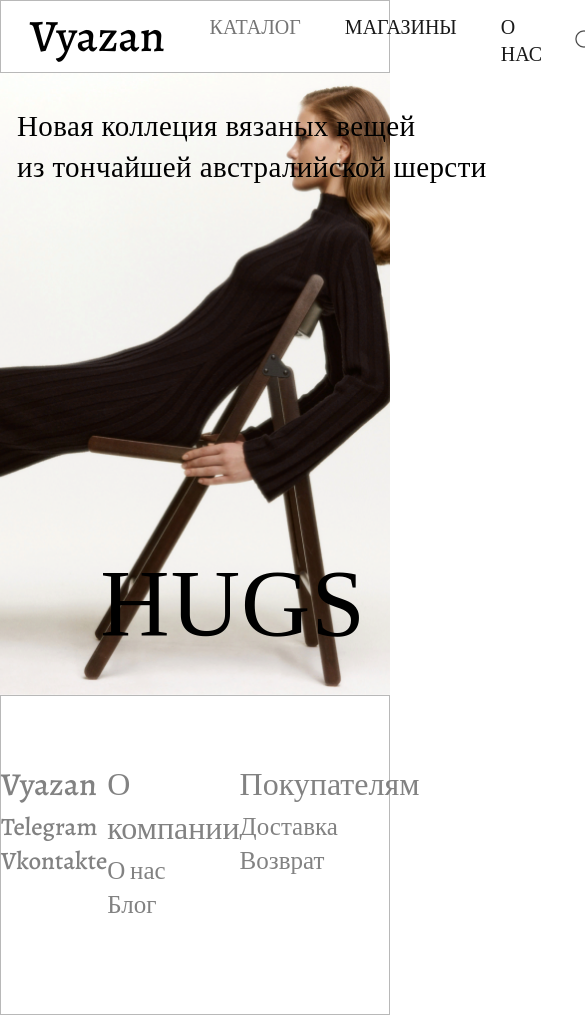
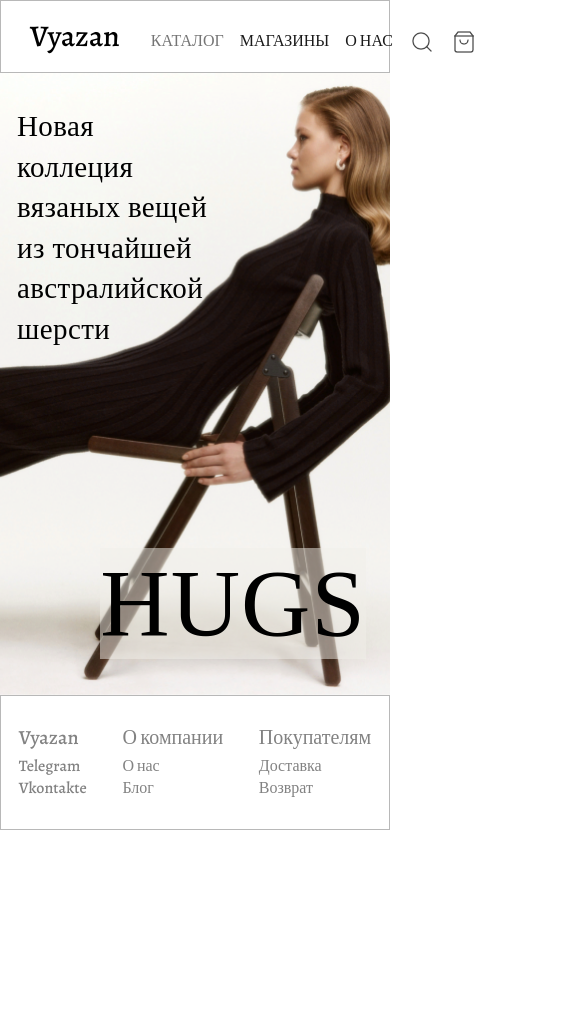
Before and after one commit to t3r3n/vyazan, a plain HTML site: page index.html in a window 390 px wide. Shown: the top 1015 px of the page, 585 px wide, since content can reach past the window. After the commit the page ends 844 px from the top, so only its background shows below. Drawn offline with nearby package versions, Linux system fonts and the light colour scheme; a web font is replaced by a local one.

Commit message:
Add adaptive

```diff
--- a/index.html
+++ b/index.html
@@ -3,7 +3,8 @@
 
 <head>
   <meta charset="utf-8" />
-  <title>Vyazan</title>
+  <link rel="icon" type="image/x-icon" href="favicon.ico">
+  <title>Vyazan: Вязаные вещи из тончайшей австралийской шерсти</title>
   <link rel="preconnect" href="https://fonts.googleapis.com">
   <link rel="preconnect" href="https://fonts.gstatic.com" crossorigin>
   <link
@@ -14,21 +15,21 @@
 
 <body>
   <header>
-    <h1>Vyazan</h1>
+    <div class="logo">Vyazan</div>
     <nav class="mainnav">
       <a href="#" class="mainlink active">Каталог</a>
       <a href="#" class="mainlink">Магазины</a>
       <a href="#" class="mainlink">О нас</a>
     </nav>
     <nav class="topicons">
-      <a href="#" class="topicon"><img src="icons/search.png" alt="Поиск" width="20" height="20"></a>
-      <a href="#" class="topicon"><img src="icons/cart.png" alt="Корзина" width="20" height="22"></a>
+      <button class="topicon"><img src="icons/search.png" alt="Поиск" width="20" height="20"></button>
+      <button class="topicon"><img src="icons/cart.png" alt="Корзина" width="20" height="22"></button>
     </nav>
   </header>
   <article>
-    <section class="hugs">
-      <h2>HUGS</h2>
-      <p>Новая коллеция вязаных вещей из&nbsp;тончайшей австралийской шерсти</p>
+    <section class="presentation">
+      <h1>Новая коллеция вязаных вещей из&nbsp;тончайшей австралийской шерсти</h1>
+      <p>Hugs</p>
     </section>
   </article>
   <footer>
--- a/style.css
+++ b/style.css
@@ -1,23 +1,18 @@
-/*
-font-family: 'Alegreya', serif;
-font-family: 'Alegreya SC', serif;
-*/
-
 body {
     margin: 0;
+    font-family: 'Alegreya', serif;
 }
 
 header {
     display: flex;
     align-items: center;
     border: 1px solid #b8b8b8;
-    height: 73px;
+    min-height: 73px;
     box-sizing: border-box;
 }
 
-h1 {
+div.logo {
     margin: 0 23px 1px 29px;
-    font-family: 'Alegreya', serif;
     font-weight: 500;
     font-size: 45px;
 }
@@ -26,24 +21,28 @@ nav.mainnav {
     flex-grow: 1;
     text-transform: uppercase;
     display: flex;
-    font-family: 'Alegreya', serif;
     font-weight: 500;
     font-size: 20px;
     margin-top: 9px;
 }
 
-a.mainlink, a.mainlink:visited, a.mainlink:hover {
+a.mainlink,
+a.mainlink:visited,
+a.mainlink:hover {
     color: #1a1a1a;
     text-decoration: none;
     display: block;
     padding: 10px 22px;
+    white-space: nowrap;
 }
 
 a.mainlink:hover {
     text-decoration: underline;
 }
 
-a.active, a.active:visited, a.active:hover {
+a.active,
+a.active:visited,
+a.active:hover {
     display: block;
     color: #757575;
 }
@@ -53,17 +52,21 @@ nav.topicons {
     margin: 13px 13px 0 0;
 }
 
-a.topicon, a.topicon:visited, a.topicon:hover {
+button.topicon,
+a.topicon:hover {
     display: block;
-    padding: 11px;
+    padding: 12px 11px;
+    border: 0;
+    background: none;
 }
 
-a.topicon:hover {
+button.topicon:hover {
     opacity: .6;
 }
 
-.hugs {
-    height: 622px;
+.presentation {
+    font-family: 'Alegreya SC', serif;
+    min-height: 622px;
     background-image: url('pics/hugs.png');
     background-repeat: no-repeat;
     background-size: cover;
@@ -71,8 +74,7 @@ a.topicon:hover {
     position: relative;
 }
 
-.hugs h2 {
-    font-family: 'Alegreya SC', serif;
+.presentation p {
     font-weight: 500;
     font-size: 96px;
     margin: 0;
@@ -80,10 +82,10 @@ a.topicon:hover {
     right: 24px;
     bottom: 36px;
     letter-spacing: 1.1px;
+    text-transform: uppercase;
 }
 
-.hugs p {
-    font-family: 'Alegreya SC', serif;
+.presentation h1 {
     font-weight: 400;
     font-size: 29px;
     margin: 0;
@@ -98,7 +100,6 @@ a.topicon:hover {
 footer {
     border: 1px solid #b8b8b8;
     box-sizing: border-box;
-    font-family: 'Alegreya', serif;
     display: flex;
     align-items: flex-start;
     justify-content: space-around;
@@ -125,7 +126,9 @@ footer h3 {
     margin-bottom: 4px;
 }
 
-footer a, footer a:visited, footer a:hover {
+footer a,
+footer a:visited,
+footer a:hover {
     font-weight: 500;
     font-size: 25px;
     text-decoration: none;
@@ -136,3 +139,47 @@ footer a, footer a:visited, footer a:hover {
 footer a:hover {
     text-decoration: underline;
 }
+
+@media screen and (max-width: 930px) {
+    .presentation h1 {
+        width: 50%;
+    }
+}
+
+@media screen and (max-width: 840px) {
+    .presentation p {
+        background-color: rgba(242, 240, 234, .5);
+    }
+}
+
+@media screen and (max-width: 700px) {
+    .footercol1, .footercol2, .footercol3 {
+        width: auto;
+    }
+
+    div.logo {
+        font-size: 30px;
+    }
+
+    nav.mainnav {
+        font-size: 16px;
+    }
+
+    a.mainlink, a.mainlink:visited, a.mainlink:hover {
+        padding: 10px 8px;
+    }
+
+    footer {
+        padding: 28px 0 30px;
+    }
+
+    footer h3 {
+        font-size: 20px;
+    }
+
+    footer a,
+    footer a:visited,
+    footer a:hover {
+        font-size: 16px;
+    }
+}
```
